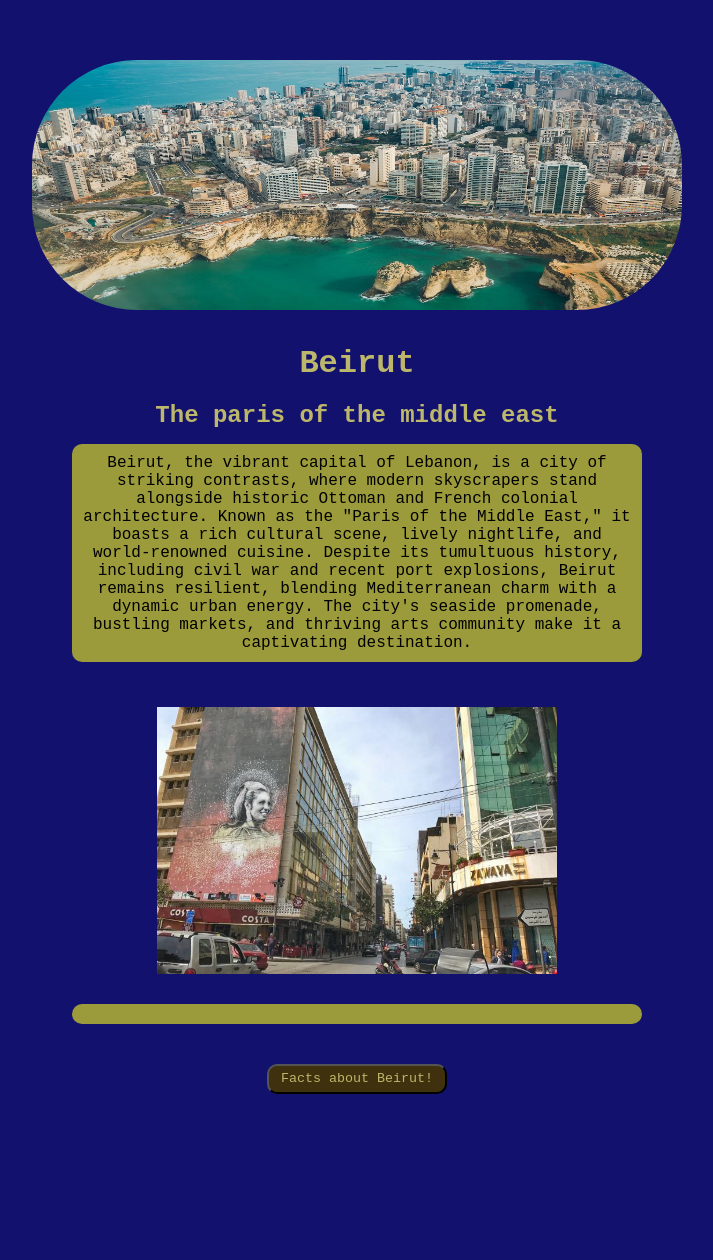
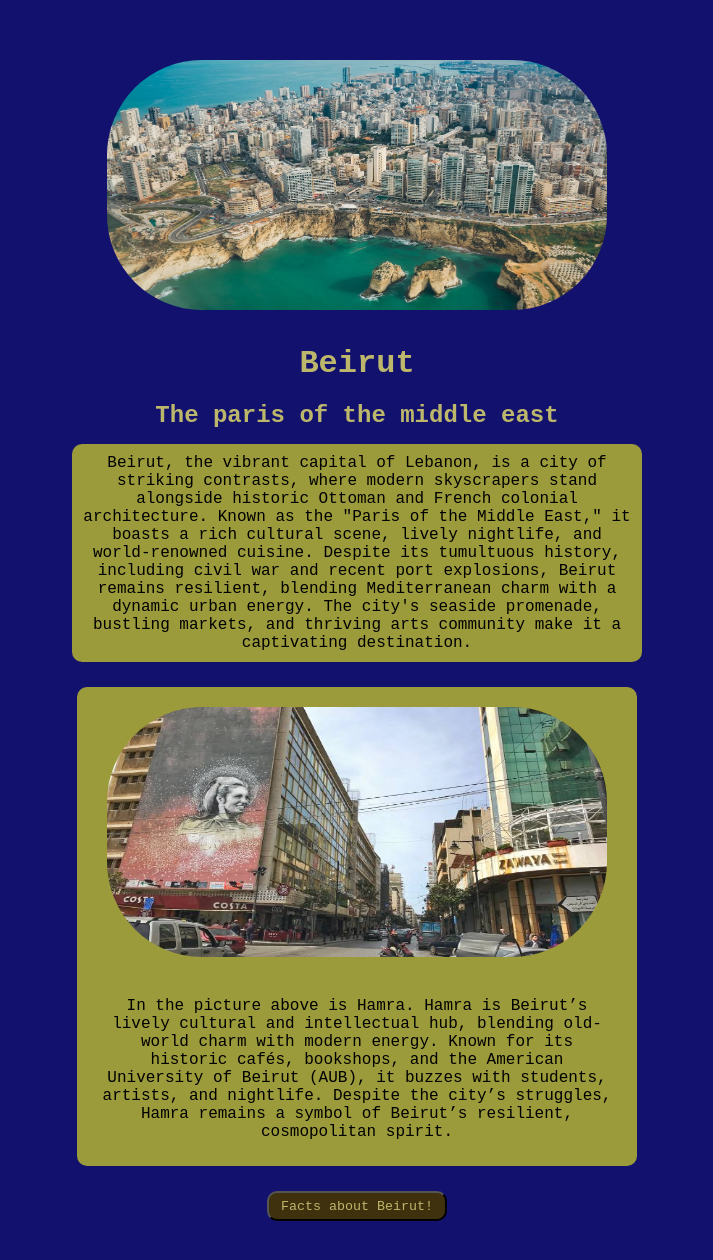
Before and after one commit to malekgramadan/my-city, a plain HTML site: page index.html in a window 1280 px wide. Shown: the whole page, without its empty margins (283-996 px from the left). Before the commit the page ends 1149 px from the top, so only its background shows below. Drawn offline with Linux system fonts and the light colour scheme.

Commit message:
Adding and style the picture in the webpage and adding more info about a certain city in Beirut.

```diff
--- a/index.html
+++ b/index.html
@@ -8,7 +8,7 @@
     </head>
     <body>
         <div>
-            <img src="./images/Raouche.jpeg" class = main-image>
+            <img src="./images/Raouche.jpeg" class = image-style>
             <h1>Beirut</h1>
             <h2>The paris of the middle east</h2>
             <p class = "text-box inbox-text">
@@ -22,10 +22,14 @@
                 make it a captivating destination.
             </p>
         </div>
-        <div>
-            <img src="./images/hamra.png" style="width: 400px;">
-            <p class = "text-box inbox-text">
-
+        <div class = text-box>
+            <img src="./images/hamra.png" style="background-color: rgb(156, 155, 59);" class = image-style>
+            <p class = "inbox-text" style = "background-color: rgb(156, 155, 59);">
+                In the picture above is Hamra. Hamra is Beirut’s lively cultural and intellectual hub, blending old-world
+                charm with modern energy. Known for its historic cafés, bookshops, and the
+                American University of Beirut (AUB), it buzzes with students, artists, and
+                nightlife. Despite the city’s struggles, Hamra remains a symbol of Beirut’s
+                resilient, cosmopolitan spirit.
             </p>
         </div>
         <div>
--- a/styles/common-styles.css
+++ b/styles/common-styles.css
@@ -26,8 +26,8 @@
   padding: 10px;
 }
 
-.main-image{
-  width: 650px;
+.image-style{
+  width: 500px;
   height: 250px;
-  border-radius: 110px;
+  border-radius: 100px;
 }
```
